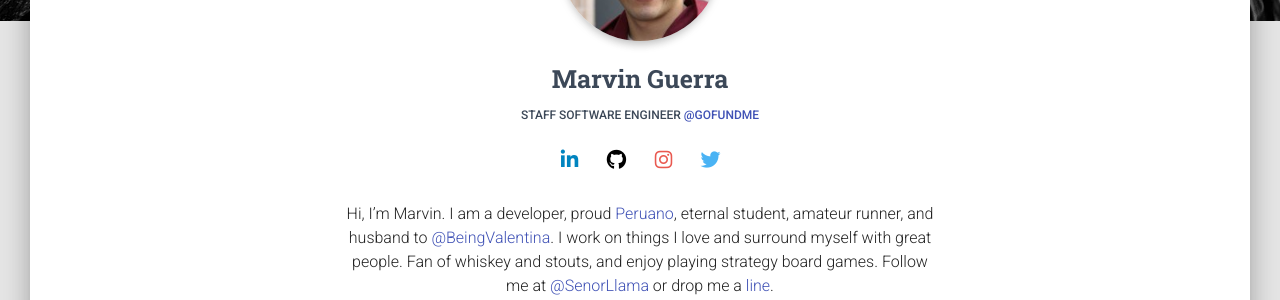
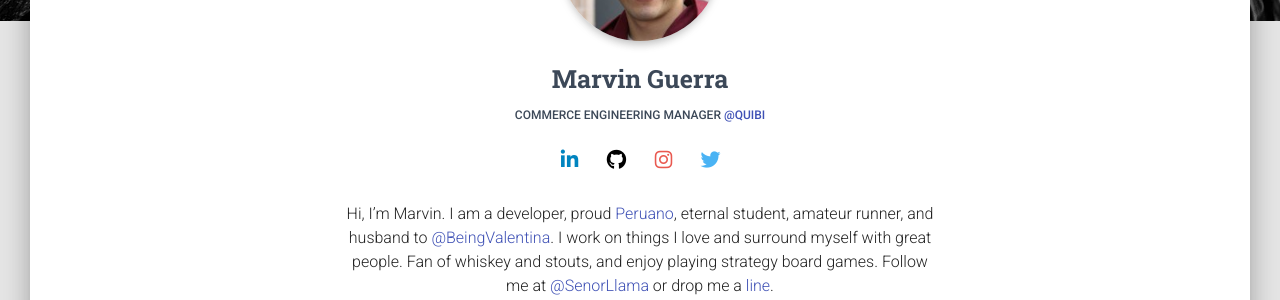
Before and after one commit to SenorLlama/senorllama.github.io, a Jekyll site: the page built from index.md, in a window 1280 px wide and 900 px high. Shown: the part 359-659 px from the top of the window. Built offline with Jekyll 4.4.1, drawn with Linux system fonts in a browser that asks for light colours; nearby versions of some CDN libraries.

Commit message:
update current

```diff
--- a/index.md
+++ b/index.md
@@ -3,13 +3,13 @@ layout: profile
 body_class: profile-page
 background: machu_picchu.jpg
 profile_name: Marvin Guerra
-profile_title: Staff Software Engineer
+profile_title: Commerce Engineering Manager
 about_me: |
     Hi, I'm Marvin. I am a developer, proud [Peruano](http://www.peru.travel/en-us/), eternal student, amateur runner,
     and husband to [@BeingValentina](https://twitter.com/BeingValentina). I work on things I love and surround myself
     with great people. Fan of whiskey and stouts, and enjoy playing strategy board games. Follow me at
     [@SenorLlama](https://twitter.com/SenorLlama) or drop me a [line](/#contact).
-company_twitter: gofundme
+company_twitter: quibi
 resume_header: Recent Experience
 resume_dl: resume.pdf
 resume:
```
